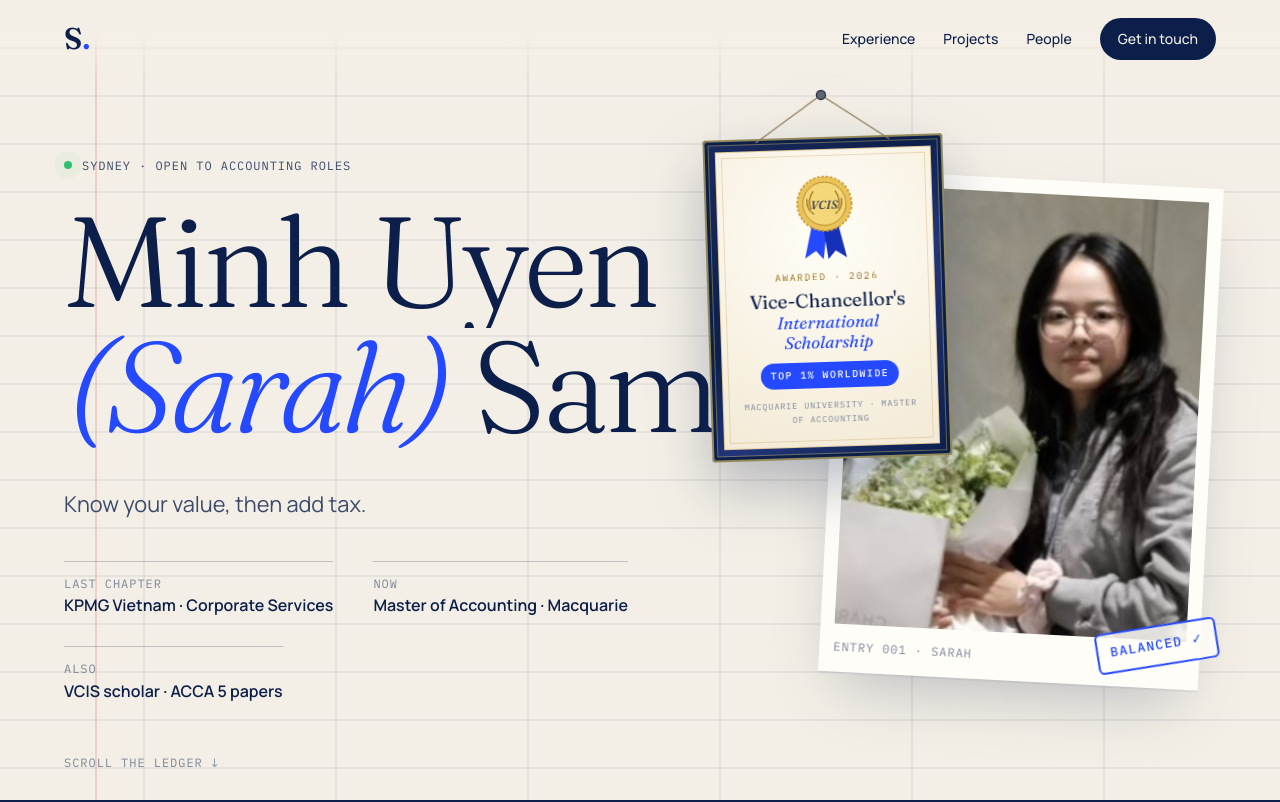
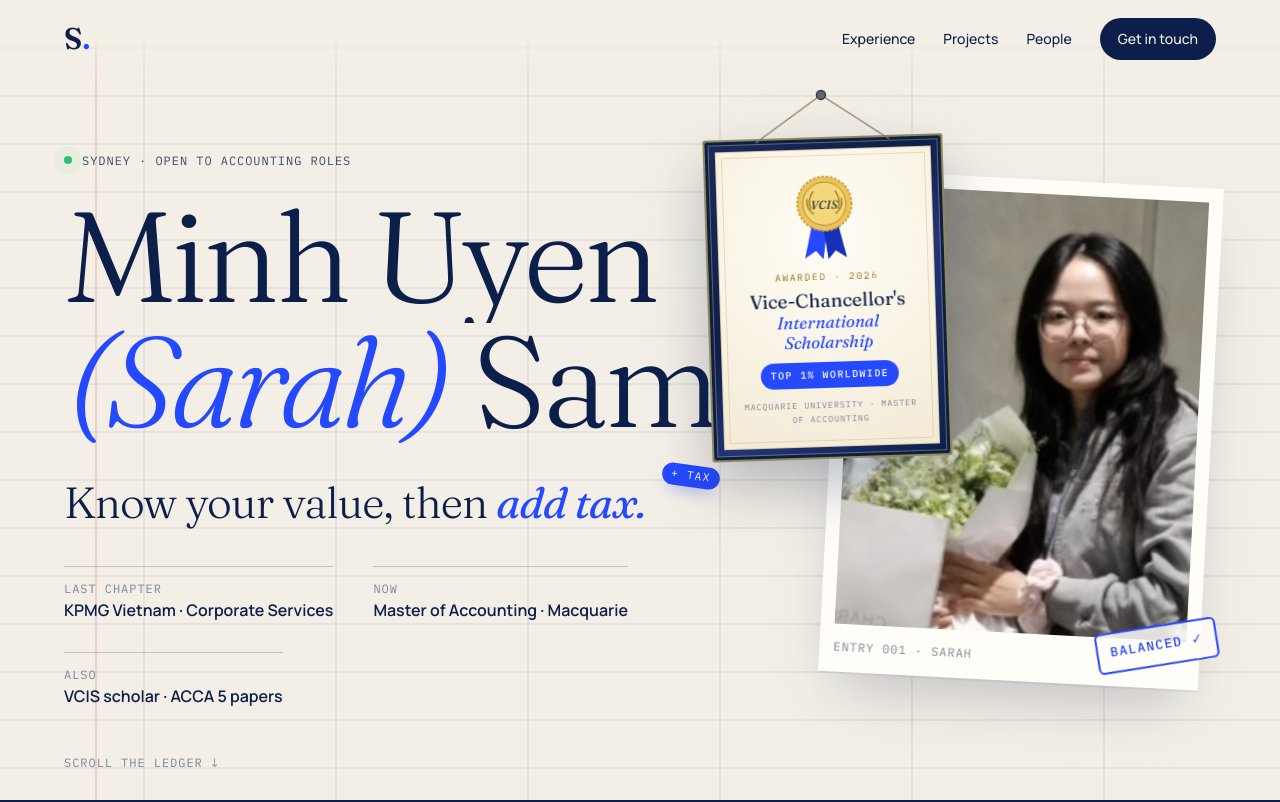
Before and after one commit to sarahuyensam/sarahuyensam.github.io, a plain HTML site: page index.html in a window 1280 px wide. Shown: the top 802 px of the page. Drawn offline with nearby package versions, Linux system fonts and the light colour scheme.

Commit message:
Feature the hero slogan
Co-Authored-By: Claude Opus 5.5 <noreply@anthropic.com>

```diff
--- a/css/style.css
+++ b/css/style.css
@@ -226,3 +226,11 @@ mark.hl.on{background-size:100% 100%}
 @media(max-width:1100px){.logos ul{grid-template-columns:repeat(4,1fr)}}
 .logos li{padding:16px 10px}
 .logos small{text-align:center;font-size:10px;line-height:1.4}
+
+/* hero slogan */
+.slogan{max-width:none;font-family:var(--serif);font-weight:300;font-size:clamp(28px,3.4vw,50px);line-height:1.08;letter-spacing:-.02em;color:var(--ink);margin-top:30px}
+.slogan span{display:inline-block}
+.slogan__b{position:relative}
+.slogan em{font-style:italic;font-weight:400;color:var(--cobalt)}
+.slogan__tag{position:absolute;right:-74px;top:-14px;font-size:11px;letter-spacing:.12em;color:#fff;background:var(--cobalt);padding:5px 9px;border-radius:999px;transform:rotate(8deg);box-shadow:0 8px 16px -8px rgba(36,73,255,.7)}
+@media(max-width:600px){.slogan__tag{right:-8px;top:-26px}}
--- a/index.html
+++ b/index.html
@@ -7,7 +7,7 @@
 <meta name="description" content="Minh Uyen (Sarah) Sam: accounting consultant, ex-KPMG Vietnam Corporate Services, Master of Accounting at Macquarie University, ACCA candidate. Sydney.">
 <link rel="preconnect" href="https://fonts.googleapis.com">
 <link href="https://fonts.googleapis.com/css2?family=Fraunces:ital,opsz,wght@0,9..144,300;0,9..144,400;0,9..144,600;1,9..144,300;1,9..144,400&family=Manrope:wght@300;400;500;600;700&family=IBM+Plex+Mono:wght@400;500&display=swap" rel="stylesheet">
-<link rel="stylesheet" href="css/style.css?v=7">
+<link rel="stylesheet" href="css/style.css?v=8">
 </head>
 <body>
 
@@ -32,7 +32,7 @@
       <span class="line"><span>Minh Uyen</span></span>
       <span class="line"><span><em>(Sarah)</em> Sam</span></span>
     </h1>
-    <p class="hero__lede">Know your value, then add tax.</p>
+    <p class="hero__lede slogan"><span class="slogan__a">Know your value,</span> <span class="slogan__b">then <em>add tax.</em><span class="slogan__tag mono" aria-hidden="true">+ tax</span></span></p>
     <div class="hero__meta">
       <div><span class="mono">Last chapter</span><b>KPMG Vietnam · Corporate Services</b></div>
       <div><span class="mono">Now</span><b>Master of Accounting · Macquarie</b></div>
@@ -290,6 +290,6 @@
 <script src="https://cdnjs.cloudflare.com/ajax/libs/gsap/3.12.5/gsap.min.js"></script>
 <script src="https://cdnjs.cloudflare.com/ajax/libs/gsap/3.12.5/ScrollTrigger.min.js"></script>
 <script src="https://unpkg.com/lenis@1.1.13/dist/lenis.min.js"></script>
-<script src="js/main.js?v=7"></script>
+<script src="js/main.js?v=8"></script>
 </body>
 </html>
--- a/js/main.js
+++ b/js/main.js
@@ -48,7 +48,9 @@
   if (hasGsap && !reduce) {
     /* hero entrance */
     gsap.from('.hero__name .line > span', { yPercent: 110, duration: 1.2, ease: 'expo.out', stagger: 0.12, delay: 0.15 });
-    gsap.from('.hero__kick, .hero__lede, .hero__meta', { y: 24, opacity: 0, duration: 1, ease: 'power3.out', stagger: 0.1, delay: 0.5 });
+    gsap.from('.slogan__a, .slogan__b', { y: 30, opacity: 0, duration: 1, ease: 'power3.out', stagger: 0.25, delay: 0.75 });
+    gsap.from('.slogan__tag', { scale: 0, rotate: -40, duration: 0.6, ease: 'back.out(2.4)', delay: 1.6 });
+    gsap.from('.hero__kick, .hero__meta', { y: 24, opacity: 0, duration: 1, ease: 'power3.out', stagger: 0.1, delay: 0.5 });
     gsap.from('.card-photo', { y: 80, rotate: 14, opacity: 0, duration: 1.4, ease: 'expo.out', delay: 0.35 });
     gsap.from('.award', { yPercent: -160, opacity: 0, duration: 1.6, ease: 'bounce.out', delay: 0.9, clearProps: 'transform' });
     gsap.from('.stamp', { scale: 2.4, opacity: 0, duration: 0.5, ease: 'back.out(2)', delay: 1.5 });
```
